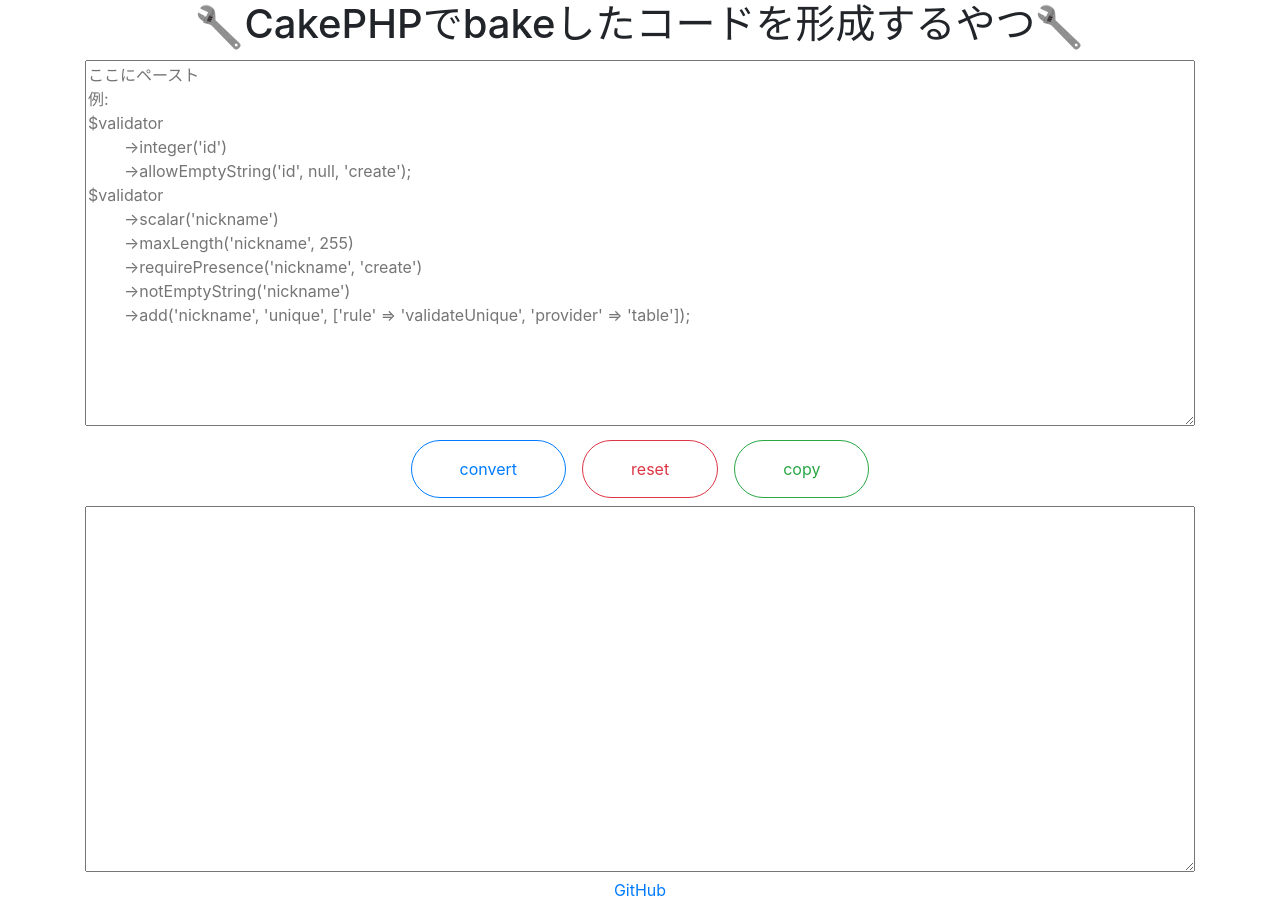
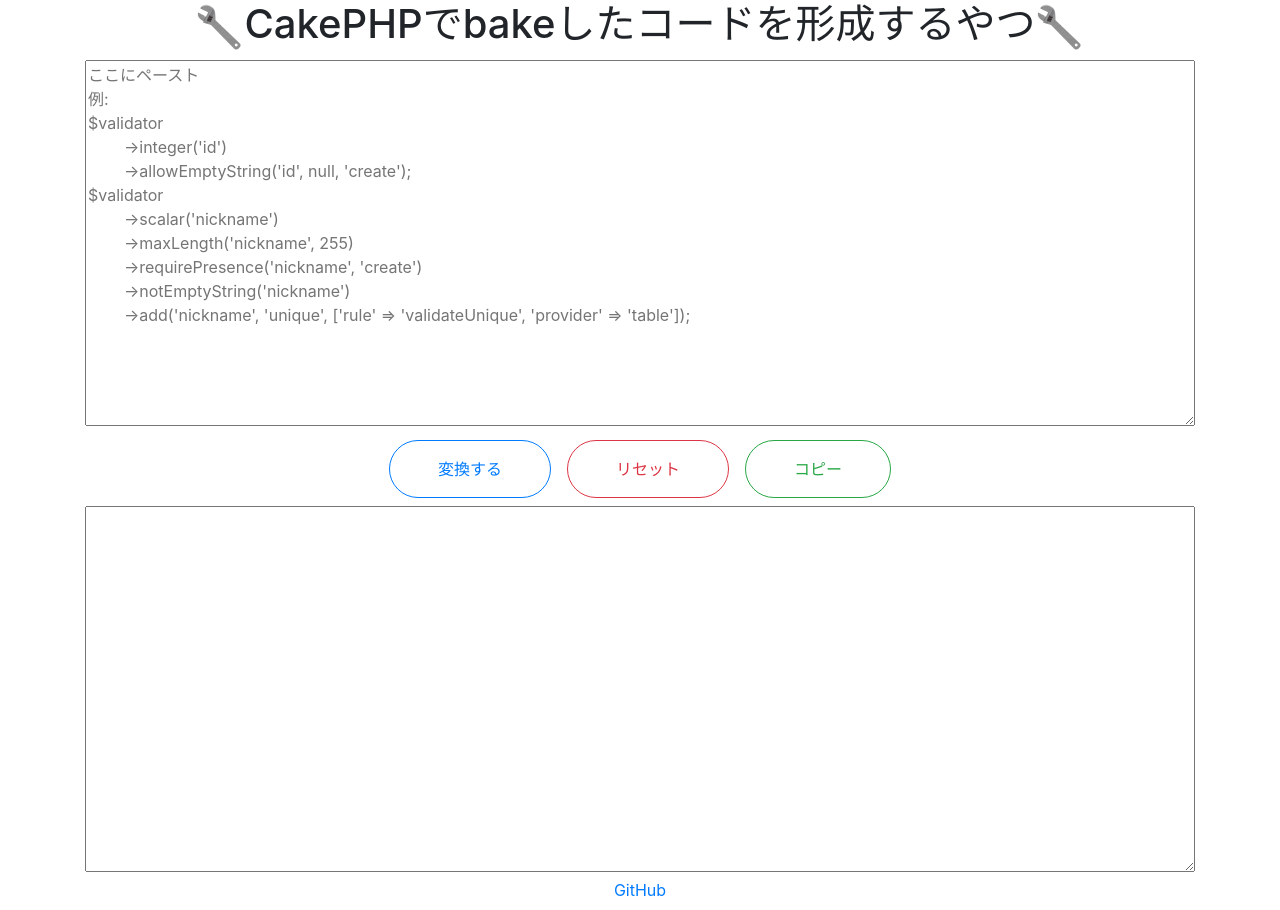
Before and after one commit to ro1dev/cakephp-baked-code-formatter, a React (Create React App) app: page / in a window 1280 px wide. Built offline with nearby package versions, Linux system fonts and the light colour scheme.

Commit message:
componentization

```diff
--- a/src/App.tsx
+++ b/src/App.tsx
@@ -1,71 +1,16 @@
-import React, { useState, useRef } from 'react';
-import { ToastContainer, toast } from 'react-toastify';
+import React from 'react';
+import { ToastContainer } from 'react-toastify';
 import 'react-toastify/dist/ReactToastify.css';
-import Tool from './img/tool.png';
 import Footer from './Footer';
-
-function ToolImg() {
-  return <img
-            src={Tool}
-            alt="tool"
-            width={50}
-          />;
-};
+import TextArea from './TextArea';
+import Header from './Header';
 
 function App() {
-  const placeHolderCode = `ここにペースト\n例:\n$validator\n\t->integer('id')\n\t->allowEmptyString('id', null, 'create');\n$validator\n\t->scalar('nickname')\n\t->maxLength('nickname', 255)\n\t->requirePresence('nickname', 'create')\n\t->notEmptyString('nickname')\n\t->add('nickname', 'unique', ['rule' => 'validateUnique', 'provider' => 'table']);`
-  const [bakedCode, setBakedCode] = useState<string>('');
-  const [convertedCode, setConvertedCode] = useState<string>('');
-  const textAreaRef = useRef<any>();
-
-// 変換
-  const convertBakedCodeToBeEasy = (code: string) => {
-    const firstConvertedCode = code.replace(/\s+/g, '');
-    const result = firstConvertedCode.replace(/;+/g, ';\n');
-    setConvertedCode(result);
-  }
-
-  function copyToClipboard(e: any) {
-    if (textAreaRef.current) {
-      textAreaRef.current!.select();
-      document.execCommand('copy');
-      e.target.focus();
-      toastForCopy();
-    }
-  }
-
-  const reset = () => {
-    setBakedCode('');
-    setConvertedCode('');
-  }
-
-  const toastForCopy = () => {
-    toast('コピーしました');
-  }
-
   return (
     <div className="container">
-      <h1 className="text-center">
-        <ToolImg />
-        CakePHPでbakeしたコードを形成するやつ
-        <ToolImg />
-      </h1>
+      <Header />
       <ToastContainer />
-      <div>
-        <textarea className="w-100" cols={10000} rows={15} value={bakedCode} placeholder={placeHolderCode} onChange={(e) => { setBakedCode(e.target.value) } }></textarea>
-      </div>
-      <div className="text-center">
-        <button className="btn btn-outline-primary py-3 px-5 rounded-pill m-2" onClick={() => convertBakedCodeToBeEasy(bakedCode)}>
-          convert
-        </button>
-        <button className="btn btn-outline-danger py-3 px-5 rounded-pill m-2" onClick={() => reset()}>reset</button>
-        <button className="btn btn-outline-success py-3 px-5 rounded-pill m-2" onClick={copyToClipboard}>
-          copy
-        </button>
-      </div>
-      <div>
-        <textarea id="copy" ref={textAreaRef} className="w-100" cols={10} rows={15} value={convertedCode} ></textarea>
-      </div>
+      <TextArea />
       <Footer />
     </div>
   );
--- a/src/Footer.tsx
+++ b/src/Footer.tsx
@@ -1,7 +1,4 @@
-import React, { useState, useRef } from 'react';
-import { ToastContainer, toast } from 'react-toastify';
-import 'react-toastify/dist/ReactToastify.css';
-import Tool from './img/tool.png';
+import React from 'react';
 
 const Footer = () => {
     return <React.Fragment>
--- /dev/null
+++ b/src/Header.tsx
@@ -0,0 +1,16 @@
+import React from 'react';
+import Tool from './Tool';
+
+const Header = () => {
+    return <React.Fragment>
+        <header className="text-center mb-2">
+            <h1 className="text-center">
+                <Tool />
+                CakePHPでbakeしたコードを形成するやつ
+                <Tool />
+            </h1>
+        </header>
+    </React.Fragment>
+}
+
+export default Header;
--- /dev/null
+++ b/src/TextArea.tsx
@@ -0,0 +1,53 @@
+import React, { useState, useRef } from 'react';
+import { toast } from 'react-toastify';
+
+const TextArea = () => {
+    const placeHolderCode = `ここにペースト\n例:\n$validator\n\t->integer('id')\n\t->allowEmptyString('id', null, 'create');\n$validator\n\t->scalar('nickname')\n\t->maxLength('nickname', 255)\n\t->requirePresence('nickname', 'create')\n\t->notEmptyString('nickname')\n\t->add('nickname', 'unique', ['rule' => 'validateUnique', 'provider' => 'table']);`
+    const [bakedCode, setBakedCode] = useState<string>('');
+    const [convertedCode, setConvertedCode] = useState<string>('');
+    const textAreaRef = useRef<any>();
+
+  // 変換
+    const convertBakedCodeToBeEasy = (code: string) => {
+        const firstConvertedCode = code.replace(/\s+/g, '');
+        const result = firstConvertedCode.replace(/;+/g, ';\n');
+        setConvertedCode(result);
+    }
+
+    function copyToClipboard(e: any) {
+        if (textAreaRef.current) {
+            textAreaRef.current!.select();
+            document.execCommand('copy');
+            e.target.focus();
+            toastForCopy();
+        }
+    }
+
+    const reset = () => {
+        setBakedCode('');
+        setConvertedCode('');
+    }
+
+    const toastForCopy = () => {
+        toast('コピーしました');
+    }
+    return <React.Fragment>
+        <div>
+            <textarea className="w-100" cols={10000} rows={15} value={bakedCode} placeholder={placeHolderCode} onChange={(e) => { setBakedCode(e.target.value) } }></textarea>
+        </div>
+        <div className="text-center">
+            <button className="btn btn-outline-primary py-3 px-5 rounded-pill m-2" onClick={() => convertBakedCodeToBeEasy(bakedCode)}>
+            変換する
+            </button>
+            <button className="btn btn-outline-danger py-3 px-5 rounded-pill m-2" onClick={() => reset()}>リセット</button>
+            <button className="btn btn-outline-success py-3 px-5 rounded-pill m-2" onClick={copyToClipboard}>
+            コピー
+            </button>
+        </div>
+        <div>
+            <textarea id="copy" ref={textAreaRef} className="w-100" cols={10} rows={15} value={convertedCode} ></textarea>
+        </div>
+    </React.Fragment>
+}
+
+export default TextArea;
--- /dev/null
+++ b/src/Tool.tsx
@@ -0,0 +1,12 @@
+import ToolImg from './img/tool.png';
+import React from 'react';
+
+const Tool = () => {
+    return <img
+                src={ToolImg}
+                alt="tool"
+                width={50}
+            />;
+}
+
+export default Tool;
```
